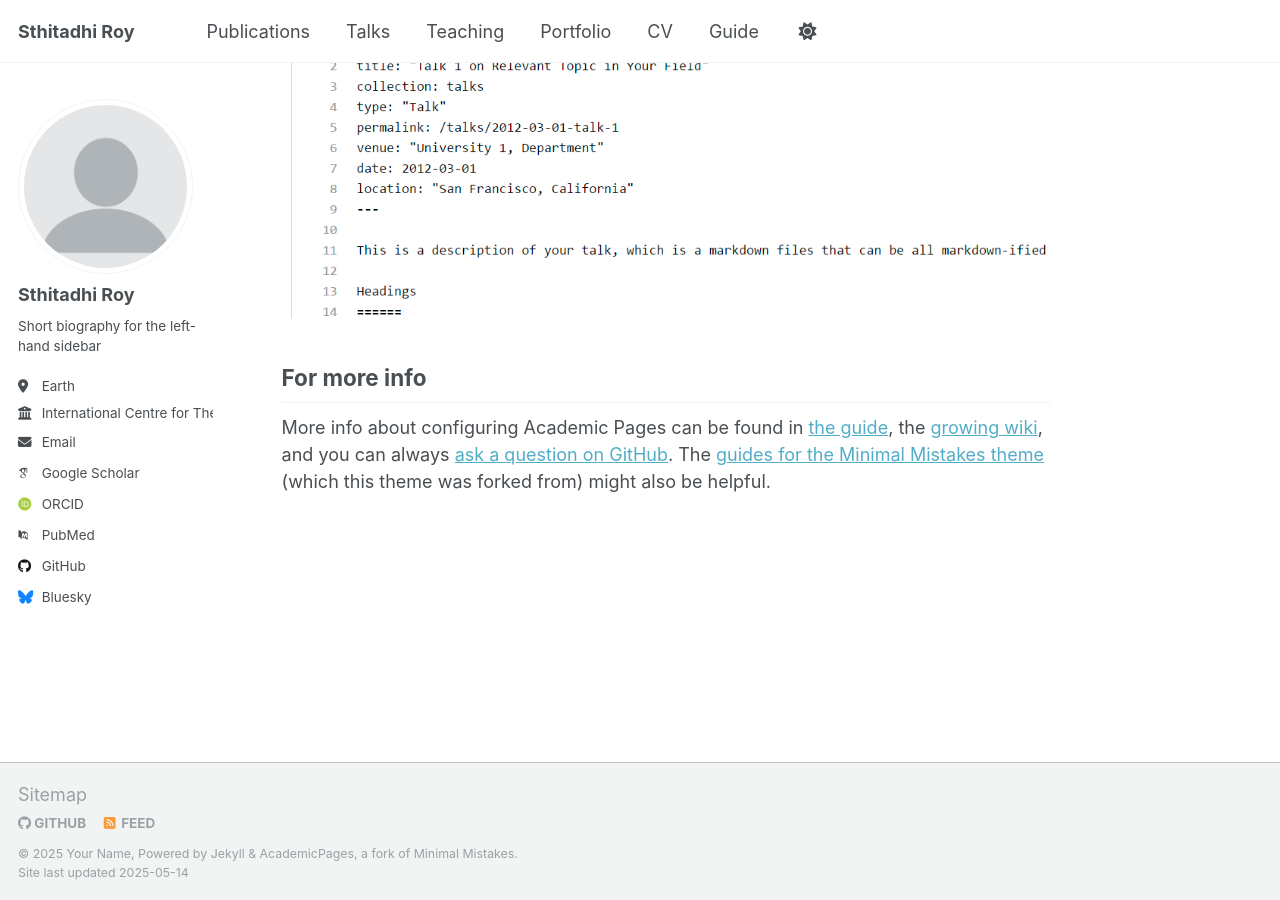
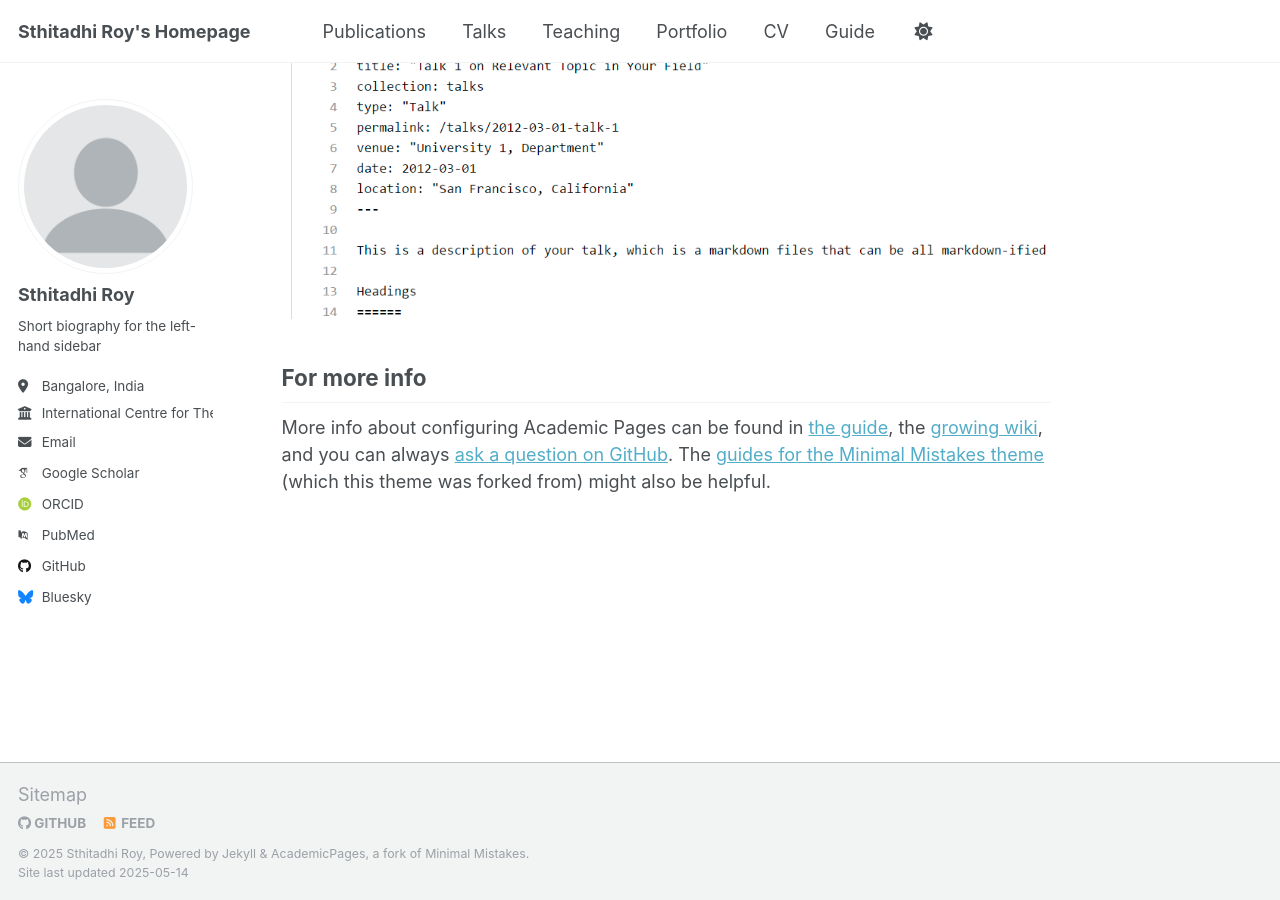
Before and after one commit to sthitadhi-roy/sthitadhi-roy.github.io, a Jekyll site: the page built from _pages/about.md, in a window 1280 px wide and 900 px high, scrolled down 2636 px. Built offline with Jekyll 4.4.1, drawn with Linux system fonts in a browser that asks for light colours; some web fonts are replaced.

Commit message:
Update _config.yml

```diff
--- a/_config.yml
+++ b/_config.yml
@@ -9,13 +9,13 @@
 # Basic Site Settings
 locale                   : "en-UK"
 site_theme               : "default"
-title                    : "Sthitadhi Roy"
+title                    : "Sthitadhi Roy's Homepage"
 title_separator          : "-"
-name                     : &name "Your Name"
+name                     : &name "Sthitadhi Roy"
 description              : &description "personal description"
-url                      : https://academicpages.github.io # the base hostname & protocol for your site e.g. "https://[your GitHub username].github.io" or if you already have some other page hosted on Github then use "https://[your GitHub username].github.io/[Your Repo Name]"
+url                      : https://sthitadhi-roy.github.io # the base hostname & protocol for your site e.g. "https://[your GitHub username].github.io" or if you already have some other page hosted on Github then use "https://[your GitHub username].github.io/[Your Repo Name]"
 baseurl                  : "" # the subpath of your site, e.g. "/blog"
-repository               : "academicpages/academicpages.github.io"
+repository               : "sthitadhi-roy/sthitadhi-roy.github.io"
 
 # Site Author - The following control what appear as part of the author content on the side bar.
 #               If a field is blank the icon and link will not appear, otherwise it will be shown.
@@ -26,10 +26,10 @@ author:
   name             : "Sthitadhi Roy"
   pronouns         : # example: "she/her"
   bio              : "Short biography for the left-hand sidebar"
-  location         : "Earth"
+  location         : "Bangalore, India"
   employer         : "International Centre for Theoretical Sciences, Tata Institute of Fundamental Research"
   uri              : # URL
-  email            : "none@example.org"
+  email            : "sthitadhi.roy@icts.res.in"
 
   # Academic websites
   academia         : # URL
@@ -46,7 +46,7 @@ author:
   bitbucket        : # Username - Update with your username on the site
   codepen          : # Username
   dribbble         : # Username
-  github           : "academicpages"
+  github           : "sthitadhi-roy "
   kaggle           : # Username
   stackoverflow    : # User number or user number and name (i.e., use "1" or "1/jeff-atwood")
 
```
